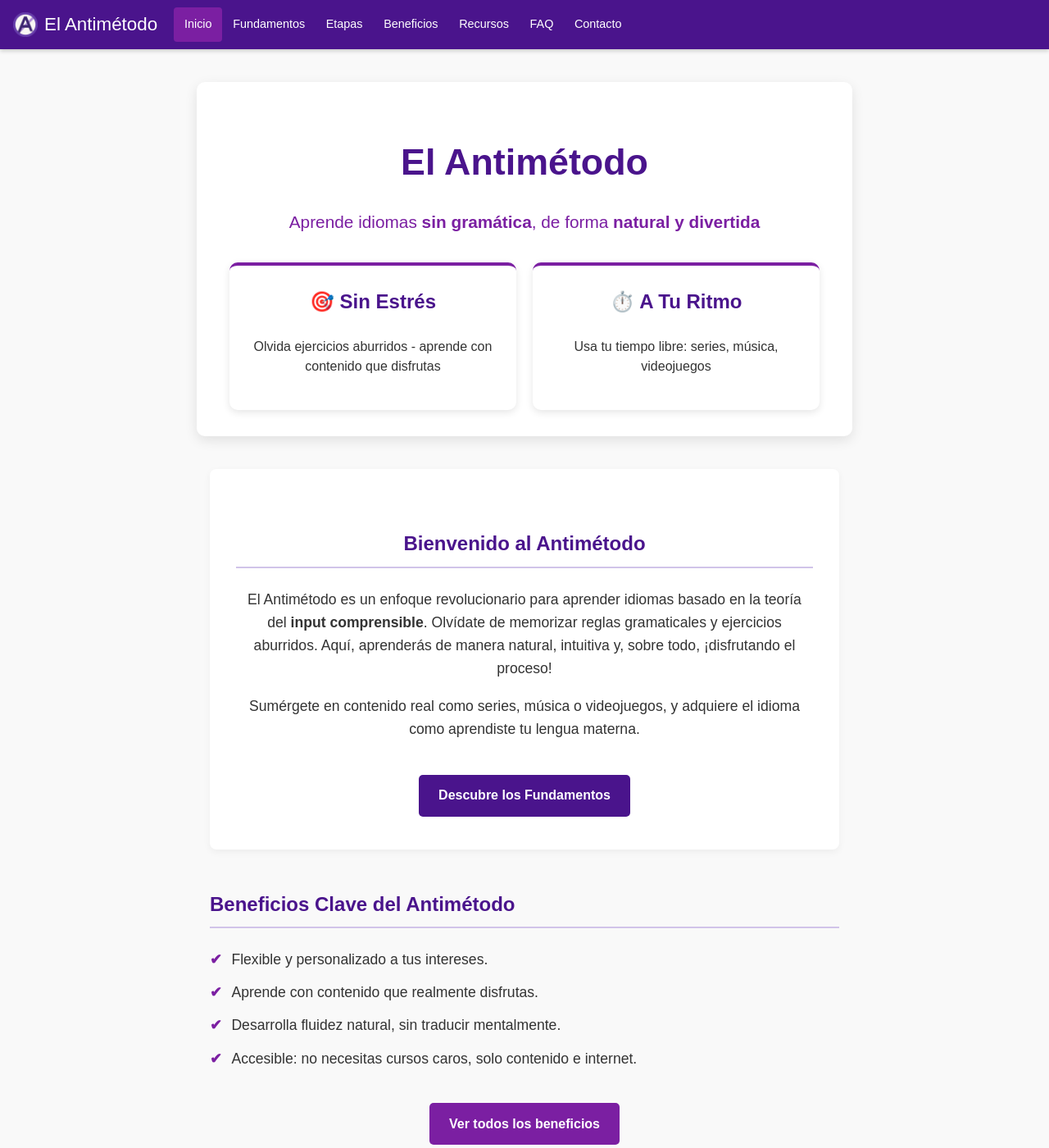
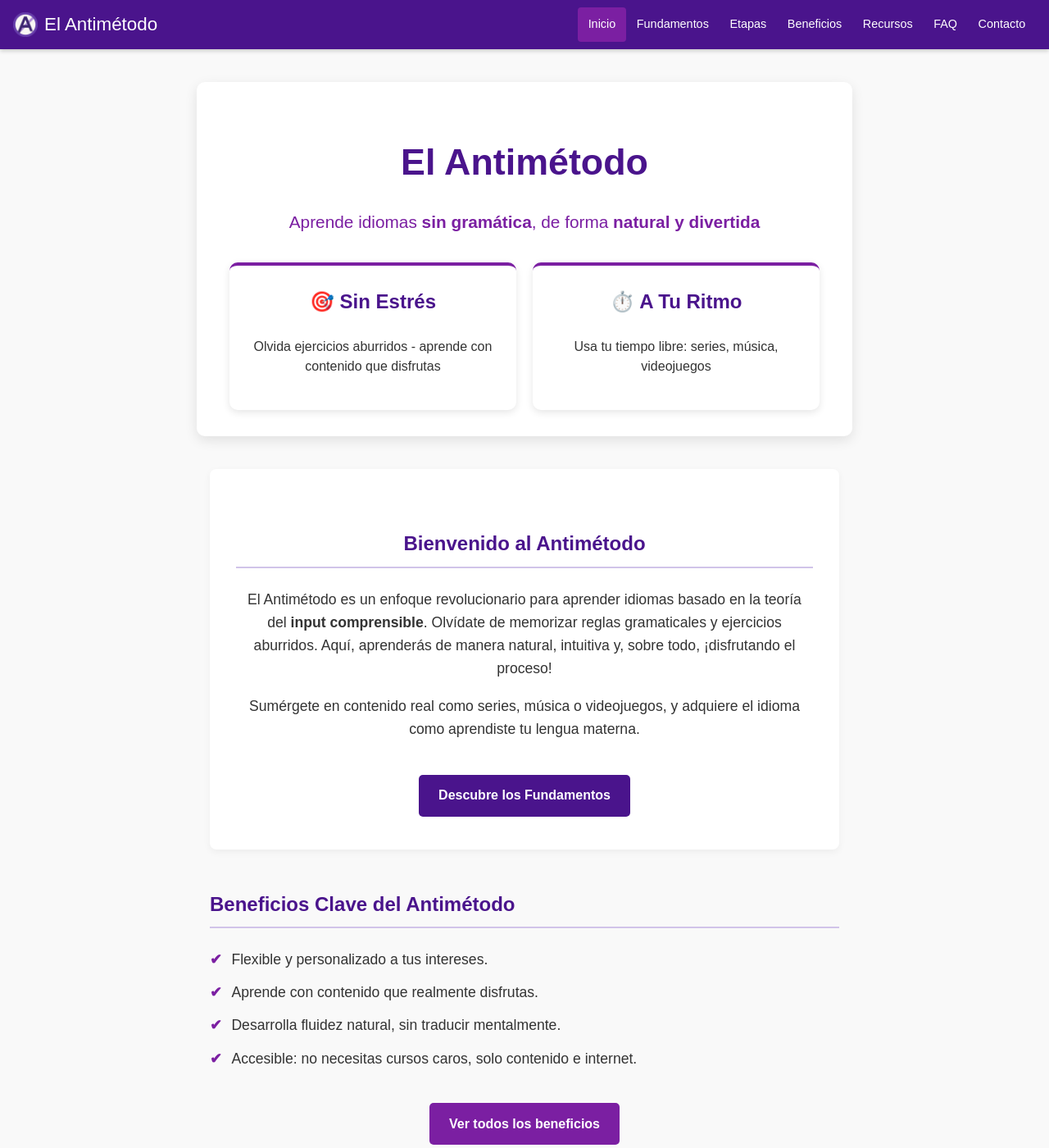
Before and after one commit to LuiseM93/ElAntimetodo, a Jekyll site: the page built from index.md, in a window 1280 px wide and 1400 px high. Shown: the whole window at 82% size. Built offline with Jekyll 4.4.1, drawn with Linux system fonts in a browser that asks for light colours.

Commit message:
Update default.html

```diff
--- a/_layouts/default.html
+++ b/_layouts/default.html
@@ -28,6 +28,7 @@
       --navbar-hover-bg: var(--secondary-color);
       --navbar-active-bg: var(--secondary-color);
       --instagram-color: #E1306C;
+      --grey-border-color: #cccccc; /* Gris para el borde de la imagen */
     }
 
     body {
@@ -58,6 +59,7 @@
       padding: 0 1rem;
       display: flex;
       align-items: center;
+      justify-content: space-between; /* Para separar logo/brand de menu/toggle */
       box-shadow: 0 2px 5px rgba(0,0,0,0.2);
       height: 60px;
       position: sticky;
@@ -72,7 +74,7 @@
       text-decoration: none;
       font-size: 1.4em;
       font-weight: 500;
-      margin-right: 20px; /* Espacio entre la marca y el inicio del menú */
+      /* margin-right: 20px; Ya no es necesario si usamos space-between */
     }
 
     .navbar-brand img {
@@ -84,9 +86,14 @@
 
     .navbar-brand span { font-weight: 500; }
 
-    /* Contenedor para los enlaces del menú (solo en desktop) */
-    .navbar-links {
-      display: flex; /* Por defecto visible y flex para desktop */
+    .navbar-menu-container { /* Contenedor para el menú de escritorio y el toggle */
+        display: flex;
+        align-items: center;
+        /* margin-left: auto; Ya no es necesario con justify-content: space-between en .navbar */
+    }
+
+    .navbar-links { /* Menú para desktop */
+      display: flex;
       list-style-type: none;
       margin: 0;
       padding: 0;
@@ -110,25 +117,24 @@
       color: var(--navbar-text-color);
     }
 
-    /* Botón Hamburguesa */
-    .navbar-toggle {
-      display: none; /* Oculto en desktop */
+    .navbar-toggle { /* Botón Hamburguesa */
+      display: none;
       background: none;
       border: none;
       color: var(--navbar-text-color);
       font-size: 1.8rem;
       cursor: pointer;
-      margin-left: auto; /* Esto empujará el botón hamburguesa a la derecha */
+      margin-left: 15px; /* Espacio entre el último link y el toggle si ambos fueran visibles */
     }
 
-    /* Menú desplegable para móviles (inicialmente oculto) */
+    /* Menú desplegable para móviles */
     .mobile-menu {
-        display: none; /* Oculto por defecto */
+        display: none;
         list-style-type: none;
         margin: 0;
         padding: 0;
         position: absolute;
-        top: 60px; /* Debajo del navbar */
+        top: 60px;
         left: 0;
         right: 0;
         background-color: var(--primary-color);
@@ -137,28 +143,13 @@
         border-top: 1px solid var(--secondary-color);
     }
     .mobile-menu.active {
-        display: flex; /* Se muestra cuando está activo */
+        display: flex;
         flex-direction: column;
     }
-    .mobile-menu li {
-        width: 100%;
-        text-align: center;
-    }
-    .mobile-menu a {
-        color: var(--navbar-text-color);
-        text-decoration: none;
-        padding: 0.8rem 1rem;
-        display: block;
-        border-bottom: 1px solid rgba(255,255,255,0.1);
-    }
-    .mobile-menu a:last-child {
-        border-bottom: none;
-    }
-    .mobile-menu a:hover,
-    .mobile-menu a.active {
-        background-color: var(--navbar-hover-bg);
-    }
-
+    .mobile-menu li { width: 100%; text-align: center; }
+    .mobile-menu a { color: var(--navbar-text-color); text-decoration: none; padding: 0.8rem 1rem; display: block; border-bottom: 1px solid rgba(255,255,255,0.1); }
+    .mobile-menu a:last-child { border-bottom: none; }
+    .mobile-menu a:hover, .mobile-menu a.active { background-color: var(--navbar-hover-bg); }
 
     footer { margin-top: 4rem; padding: 2rem 1rem; border-top: 1px solid var(--light-purple-color); text-align: center; color: #666; font-size: 0.9rem; background-color: #f1f1f1; }
     .btn { display: inline-block; background-color: var(--secondary-color); color: white !important; padding: 0.8rem 1.5rem; border-radius: 5px; margin: 0.5rem 0; font-weight: bold; text-decoration: none; transition: background-color 0.2s ease, transform 0.2s ease; }
@@ -169,15 +160,10 @@
     div[style*="box-shadow"] { transition: transform 0.3s ease, box-shadow 0.3s ease; }
     div[style*="box-shadow"]:hover { transform: translateY(-5px); }
 
-    @media (max-width: 880px) { /* Ajusta este breakpoint según sea necesario */
-      .navbar-links {
-        display: none; /* Ocultar los links de desktop */
-      }
-      .navbar-toggle {
-        display: block; /* Mostrar el botón hamburguesa */
-      }
-      /* El .mobile-menu ya está configurado para mostrarse con la clase .active */
-
+    @media (max-width: 880px) {
+      .navbar-links { display: none; }
+      .navbar-toggle { display: block; }
+      /* .navbar-menu-container ahora solo contendrá el toggle en móviles, se alineará bien con space-between */
       h1 { font-size: 2rem !important; }
       img[style*="max-width: 50%;"] { max-width: 90% !important; }
       img[style*="max-width: 90%;"] { max-width: 100% !important; }
@@ -192,7 +178,8 @@
       <span>El Antimétodo</span>
     </a>
 
-    <ul class="navbar-links"> <!-- Estos son los links para desktop -->
+    <div class="navbar-menu-container"> <!-- Este div agrupa el menú de escritorio y el toggle -->
+        <ul class="navbar-links">
             <li><a href="{{ '/' | relative_url }}">Inicio</a></li>
             <li><a href="{{ '/fundamentos' | relative_url }}">Fundamentos</a></li>
             <li><a href="{{ '/etapas' | relative_url }}">Etapas</a></li>
@@ -201,14 +188,13 @@
             <li><a href="{{ '/faq' | relative_url }}">FAQ</a></li>
             <li><a href="{{ '/contacto' | relative_url }}">Contacto</a></li>
         </ul>
-
         <button class="navbar-toggle" aria-label="Toggle navigation">
             ☰
         </button>
+    </div>
   </nav>
 
-  <!-- Menú para móviles, fuera del flujo principal del navbar flex -->
-  <ul class="mobile-menu">
+  <ul class="mobile-menu"> <!-- Menú para móviles, fuera del <nav> -->
     <li><a href="{{ '/' | relative_url }}">Inicio</a></li>
     <li><a href="{{ '/fundamentos' | relative_url }}">Fundamentos</a></li>
     <li><a href="{{ '/etapas' | relative_url }}">Etapas</a></li>
```
Also changed, not shown: other parts of _layouts/default.html (+2 -3 lines). Lines whose indentation alone changed are shown as unchanged.
